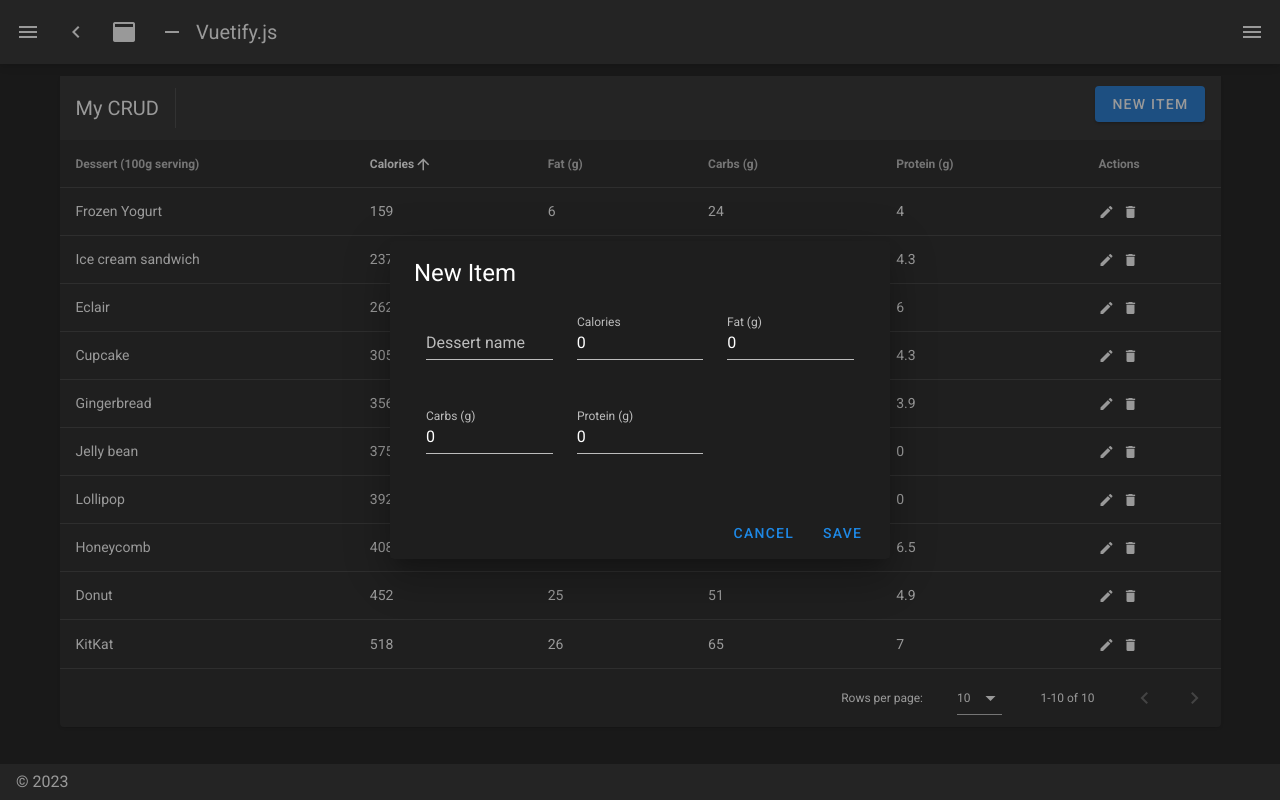
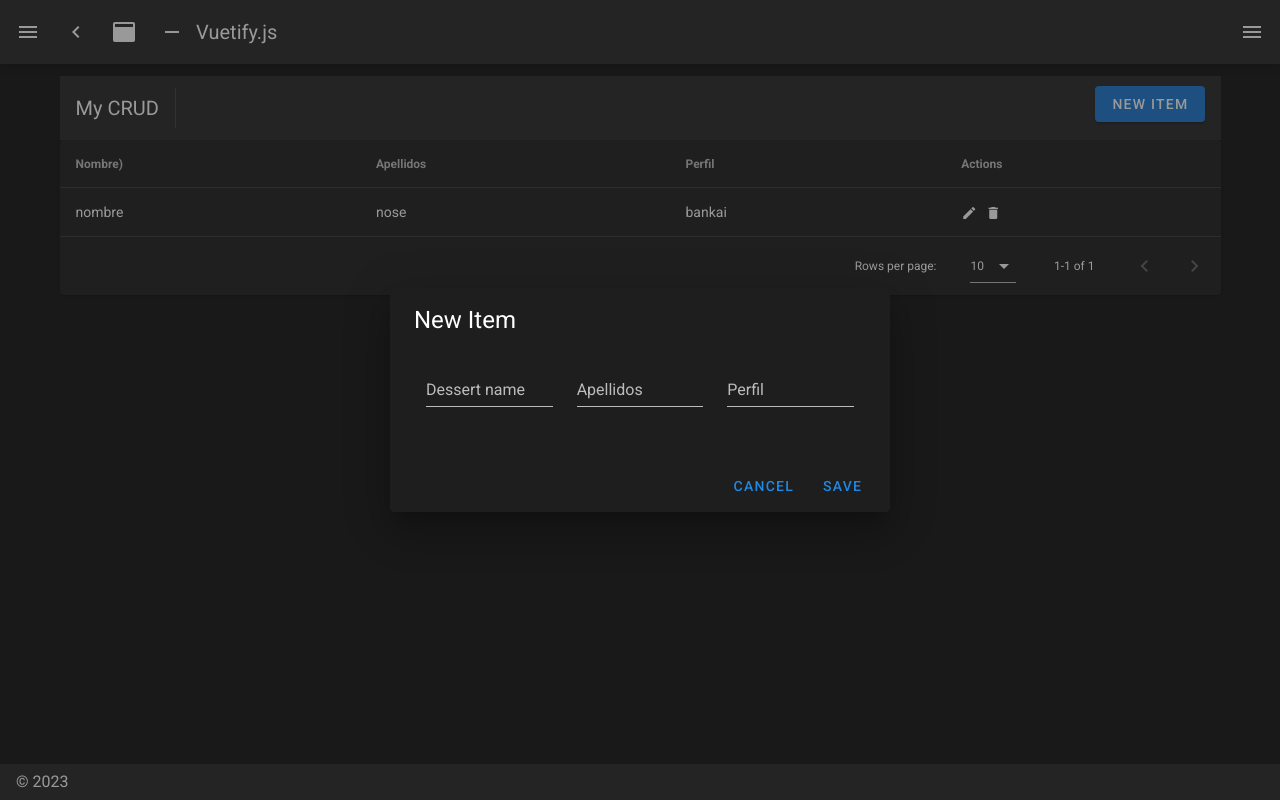
Before and after one commit to tonporaqui/crud-nuxt2, a Nuxt app: page /account-manage in a window 1280 px wide. Both pictures are taken after a click on the button "NEW ITEM". Built offline with nearby package versions, Linux system fonts and the light colour scheme.

Commit message:
de account-manage.vue original, re factorizando y creando componentes correspondiente, listo para integrar con el api de backend.

```diff
--- /dev/null
+++ b/components/DataTableComponent.vue
@@ -0,0 +1,27 @@
+<template>
+  <v-data-table :headers="headers" :items="items" sort-by="calories" class="elevation-1">
+    <template #item.actions="{ item }">
+      <v-icon small class="mr-2" @click="() => $emit('edit-item', item)"> mdi-pencil </v-icon>
+      <v-icon small @click="() => $emit('delete-item', item)"> mdi-delete </v-icon>
+    </template>
+    <template #no-data>
+      <v-btn color="primary" @click="() => $emit('reset')"> Reset </v-btn>
+    </template>
+  </v-data-table>
+</template>
+
+<script>
+export default {
+  props: {
+    headers: {
+      type: Array,
+      default: () => [] // Valor por defecto como un array vacío
+    },
+    items: {
+      type: Array,
+      default: () => [] // Valor por defecto como un array vacío
+    },
+  },
+  emits: ['edit-item', 'delete-item', 'reset'],
+};
+</script>
--- /dev/null
+++ b/components/DeleteConfirmDialogComponent.vue
@@ -0,0 +1,30 @@
+<template>
+  <v-dialog :value="isVisible" max-width="500px" @input="$emit('update:isVisible', $event)">
+    <v-card>
+      <v-card-title class="text-h5">Are you sure you want to delete this item?</v-card-title>
+      <v-card-actions>
+        <v-spacer></v-spacer>
+        <v-btn color="blue darken-1" text @click="cancel">Cancel</v-btn>
+        <v-btn color="red darken-1" text @click="confirm">OK</v-btn>
+        <v-spacer></v-spacer>
+      </v-card-actions>
+    </v-card>
+  </v-dialog>
+</template>
+
+<script>
+export default {
+  props: {
+    isVisible: Boolean,
+  },
+  methods: {
+    cancel() {
+        this.$emit('update:isVisible', false);
+    },
+    confirm() {
+        this.$emit('confirm-delete');
+        this.$emit('update:isVisible', false);
+    },
+  },
+};
+</script>
--- /dev/null
+++ b/components/DialogFormComponent.vue
@@ -0,0 +1,74 @@
+<template>
+  <v-dialog :value="isVisible" max-width="500px" @input="$emit('update:isVisible', $event)">
+    <v-card>
+      <v-card-title>
+        <span class="text-h5">{{ formTitle }}</span>
+      </v-card-title>
+      <v-card-text>
+        <v-container>
+          <v-row>
+            <v-col cols="12" sm="6" md="4">
+              <v-text-field
+                v-model="localEditedItem.name"
+                label="Dessert name"
+              ></v-text-field>
+            </v-col>
+            <v-col cols="12" sm="6" md="4">
+              <v-text-field
+                v-model="localEditedItem.apellidos"
+                label="Apellidos"
+              ></v-text-field>
+            </v-col>
+            <v-col cols="12" sm="6" md="4">
+              <v-text-field
+                v-model="localEditedItem.perfil"
+                label="Perfil"
+              ></v-text-field>
+            </v-col>
+          </v-row>
+        </v-container>
+      </v-card-text>
+      <v-card-actions>
+        <v-spacer></v-spacer>
+        <v-btn color="blue darken-1" text @click="close"> Cancel </v-btn>
+        <v-btn color="blue darken-1" text @click="save"> Save </v-btn>
+      </v-card-actions>
+    </v-card>
+  </v-dialog>
+</template>
+
+<script>
+export default {
+  props: {
+    editedItem: {
+      type: Object,
+      required: true,
+    },
+    isVisible: Boolean,
+  },
+  data() {
+    return {
+      localEditedItem: JSON.parse(JSON.stringify(this.editedItem)),
+    };
+  },
+  computed: {
+    formTitle() {
+      return this.editedItem && this.editedItem.name ? 'Edit Item' : 'New Item';
+    },
+  },
+  watch: {
+    editedItem(newVal) {
+      this.localEditedItem = JSON.parse(JSON.stringify(newVal));
+    }
+  },
+  methods: {
+    close() {
+      this.$emit('update:isVisible', false);
+    },
+    save() {
+      this.$emit('save-item', this.localEditedItem);
+      this.$emit('update:isVisible', false);
+    },
+  },
+};
+</script>
--- /dev/null
+++ b/components/ToolbarComponent.vue
@@ -0,0 +1,15 @@
+<template>
+  <v-toolbar flat>
+    <v-toolbar-title>My CRUD</v-toolbar-title>
+    <v-divider class="mx-4" inset vertical></v-divider>
+    <v-spacer></v-spacer>
+    <v-btn color="primary" dark class="mb-2" @click="() => $emit('add-item')"> New Item </v-btn>
+    <slot></slot> <!-- For additional dialogues or elements -->
+  </v-toolbar>
+</template>
+
+<script>
+export default {
+  emits: ['add-item'],
+};
+</script>
--- a/pages/account-manage.vue
+++ b/pages/account-manage.vue
@@ -1,131 +1,53 @@
 <template>
-  <v-data-table
-    :headers="headers"
-    :items="desserts"
-    sort-by="calories"
-    class="elevation-1"
-  >
-    <template #top>
-      <v-toolbar flat>
-        <v-toolbar-title>My CRUD</v-toolbar-title>
-        <v-divider class="mx-4" inset vertical></v-divider>
-        <v-spacer></v-spacer>
-        <v-dialog v-model="dialog" max-width="500px">
-          <template #activator="{ on, attrs }">
-            <v-btn color="primary" dark class="mb-2" v-bind="attrs" v-on="on">
-              New Item
-            </v-btn>
-          </template>
-          <v-card>
-            <v-card-title>
-              <span class="text-h5">{{ formTitle }}</span>
-            </v-card-title>
-
-            <v-card-text>
-              <v-container>
-                <v-row>
-                  <v-col cols="12" sm="6" md="4">
-                    <v-text-field
-                      v-model="editedItem.name"
-                      label="Dessert name"
-                    ></v-text-field>
-                  </v-col>
-                  <v-col cols="12" sm="6" md="4">
-                    <v-text-field
-                      v-model="editedItem.calories"
-                      label="Calories"
-                    ></v-text-field>
-                  </v-col>
-                  <v-col cols="12" sm="6" md="4">
-                    <v-text-field
-                      v-model="editedItem.fat"
-                      label="Fat (g)"
-                    ></v-text-field>
-                  </v-col>
-                  <v-col cols="12" sm="6" md="4">
-                    <v-text-field
-                      v-model="editedItem.carbs"
-                      label="Carbs (g)"
-                    ></v-text-field>
-                  </v-col>
-                  <v-col cols="12" sm="6" md="4">
-                    <v-text-field
-                      v-model="editedItem.protein"
-                      label="Protein (g)"
-                    ></v-text-field>
-                  </v-col>
-                </v-row>
-              </v-container>
-            </v-card-text>
-
-            <v-card-actions>
-              <v-spacer></v-spacer>
-              <v-btn color="blue darken-1" text @click="close"> Cancel </v-btn>
-              <v-btn color="blue darken-1" text @click="save"> Save </v-btn>
-            </v-card-actions>
-          </v-card>
-        </v-dialog>
-        <v-dialog v-model="dialogDelete" max-width="500px">
-          <v-card>
-            <v-card-title class="text-h5"
-              >Are you sure you want to delete this item?</v-card-title
-            >
-            <v-card-actions>
-              <v-spacer></v-spacer>
-              <v-btn color="blue darken-1" text @click="closeDelete"
-                >Cancel</v-btn
-              >
-              <v-btn color="blue darken-1" text @click="deleteItemConfirm"
-                >OK</v-btn
-              >
-              <v-spacer></v-spacer>
-            </v-card-actions>
-          </v-card>
-        </v-dialog>
-      </v-toolbar>
-    </template>
-    <template #item.actions="{ item }">
-      <v-icon small class="mr-2" @click="editItem(item)"> mdi-pencil </v-icon>
-      <v-icon small @click="deleteItem(item)"> mdi-delete </v-icon>
-    </template>
-    <template #no-data>
-      <v-btn color="primary" @click="initialize"> Reset </v-btn>
-    </template>
-  </v-data-table>
+  <div>
+    <ToolbarComponent @add-item="addItem" />
+    <DataTableComponent :headers="headers" :items="desserts" @edit-item="editItem" @delete-item="deleteItem" @reset="initialize" />
+    <DialogFormComponent
+      :is-visible.sync="dialog"
+      :edited-item="editedItem"
+      @close-dialog="close"
+      @save-item="save"
+    />
+    <DeleteConfirmDialogComponent :is-visible="dialogDelete" @cancel-delete="closeDelete" @confirm-delete="deleteItemConfirm" />
+  </div>
 </template>
 <script>
+import DataTableComponent from '@/components/DataTableComponent.vue';
+import DeleteConfirmDialogComponent from '@/components/DeleteConfirmDialogComponent.vue';
+import DialogFormComponent from '@/components/DialogFormComponent.vue';
+import ToolbarComponent from '@/components/ToolbarComponent.vue';
 export default {
+  components: {
+    DataTableComponent,
+    ToolbarComponent,
+    DialogFormComponent,
+    DeleteConfirmDialogComponent,
+  },
   data: () => ({
     dialog: false,
     dialogDelete: false,
     headers: [
       {
-        text: 'Dessert (100g serving)',
+        text: 'Nombre)',
         align: 'start',
         sortable: false,
         value: 'name',
       },
-      { text: 'Calories', value: 'calories' },
-      { text: 'Fat (g)', value: 'fat' },
-      { text: 'Carbs (g)', value: 'carbs' },
-      { text: 'Protein (g)', value: 'protein' },
+      { text: 'Apellidos', value: 'apellidos',sortable: false },
+      { text: 'Perfil', value: 'perfil',sortable: false },
       { text: 'Actions', value: 'actions', sortable: false },
     ],
     desserts: [],
     editedIndex: -1,
     editedItem: {
       name: '',
-      calories: 0,
-      fat: 0,
-      carbs: 0,
-      protein: 0,
+      apellidos: '',
+      perfil: '',
     },
     defaultItem: {
       name: '',
-      calories: 0,
-      fat: 0,
-      carbs: 0,
-      protein: 0,
+      apellidos: '',
+      perfil: '',
     },
   }),
 
@@ -152,76 +74,15 @@ export default {
     initialize() {
       this.desserts = [
         {
-          name: 'Frozen Yogurt',
-          calories: 159,
-          fat: 6.0,
-          carbs: 24,
-          protein: 4.0,
-        },
-        {
-          name: 'Ice cream sandwich',
-          calories: 237,
-          fat: 9.0,
-          carbs: 37,
-          protein: 4.3,
-        },
-        {
-          name: 'Eclair',
-          calories: 262,
-          fat: 16.0,
-          carbs: 23,
-          protein: 6.0,
-        },
-        {
-          name: 'Cupcake',
-          calories: 305,
-          fat: 3.7,
-          carbs: 67,
-          protein: 4.3,
-        },
-        {
-          name: 'Gingerbread',
-          calories: 356,
-          fat: 16.0,
-          carbs: 49,
-          protein: 3.9,
-        },
-        {
-          name: 'Jelly bean',
-          calories: 375,
-          fat: 0.0,
-          carbs: 94,
-          protein: 0.0,
-        },
-        {
-          name: 'Lollipop',
-          calories: 392,
-          fat: 0.2,
-          carbs: 98,
-          protein: 0,
-        },
-        {
-          name: 'Honeycomb',
-          calories: 408,
-          fat: 3.2,
-          carbs: 87,
-          protein: 6.5,
-        },
-        {
-          name: 'Donut',
-          calories: 452,
-          fat: 25.0,
-          carbs: 51,
-          protein: 4.9,
-        },
-        {
-          name: 'KitKat',
-          calories: 518,
-          fat: 26.0,
-          carbs: 65,
-          protein: 7,
+          name: 'nombre',
+          apellidos: 'nose',
+          perfil: 'bankai',
         },
       ]
+    },
+    addItem() {
+      this.editedItem = Object.assign({}, this.defaultItem);
+      this.dialog = true;
     },
 
     editItem(item) {
@@ -242,11 +103,11 @@ export default {
     },
 
     close() {
-      this.dialog = false
+      this.dialog = false;
       this.$nextTick(() => {
-        this.editedItem = Object.assign({}, this.defaultItem)
-        this.editedIndex = -1
-      })
+        this.editedItem = Object.assign({}, this.defaultItem);
+        this.editedIndex = -1;
+      });
     },
 
     closeDelete() {
@@ -257,14 +118,17 @@ export default {
       })
     },
 
-    save() {
+    save(newItem) {
       if (this.editedIndex > -1) {
-        Object.assign(this.desserts[this.editedIndex], this.editedItem)
+        // Actualizando un ítem existente
+        this.$set(this.desserts, this.editedIndex, newItem);
       } else {
-        this.desserts.push(this.editedItem)
+        // Añadiendo un nuevo ítem
+        this.desserts.push(newItem);
       }
-      this.close()
+      this.close();
     },
+
   },
 }
 </script>
```
Also changed, not shown: 1 other file (tests, documents, lock files or other folders).
